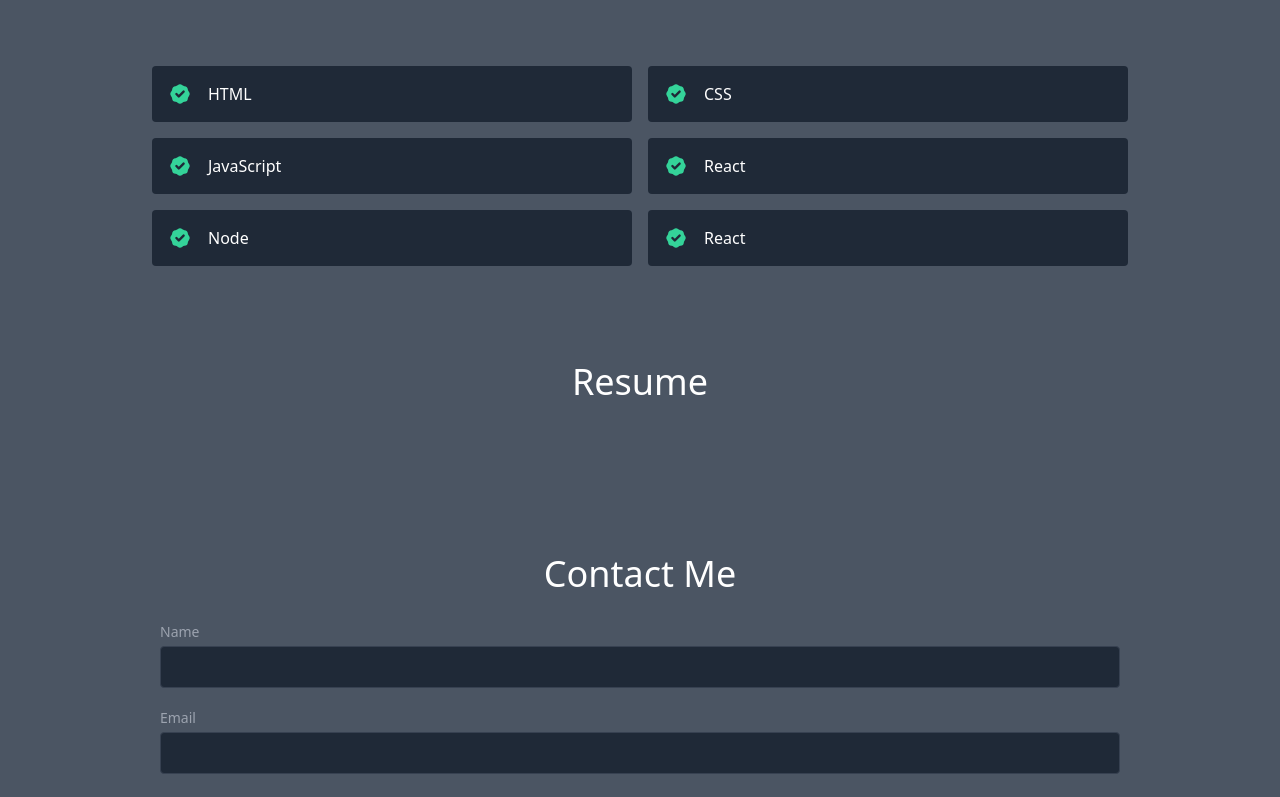
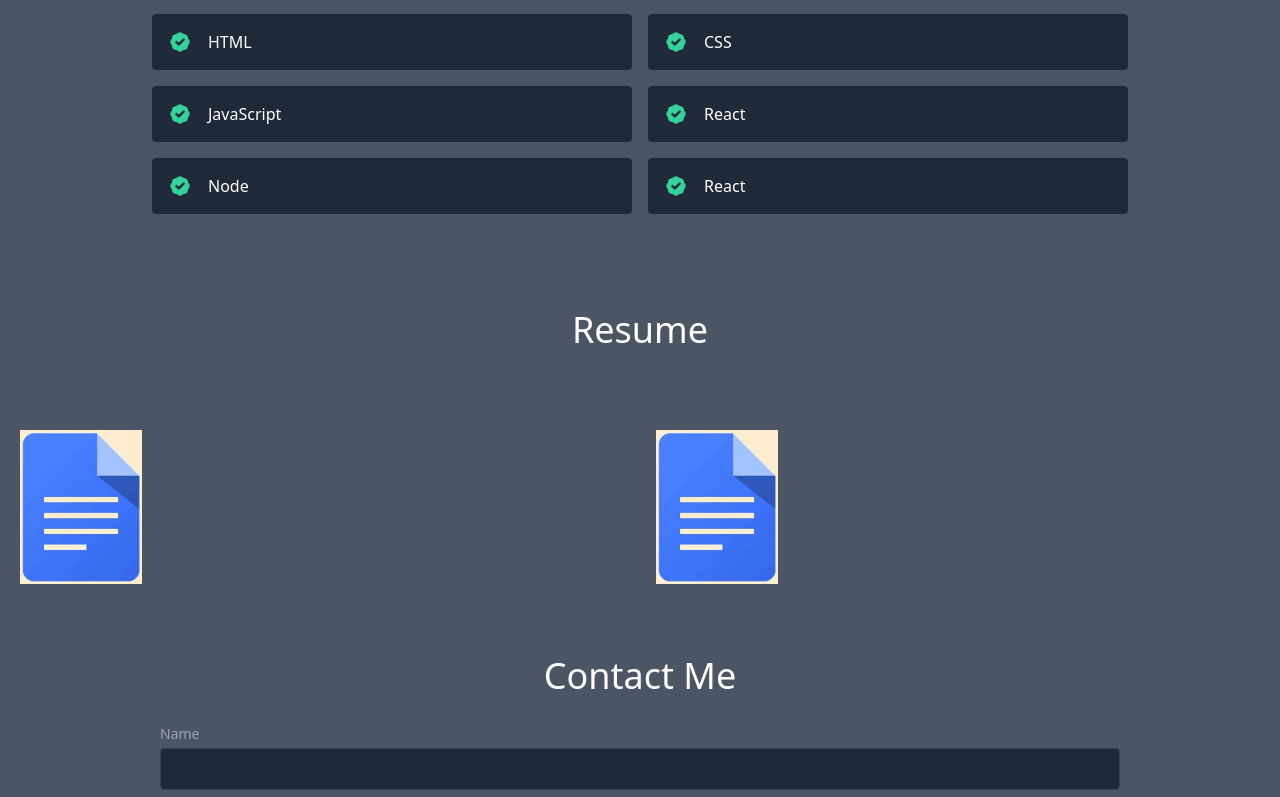
Before and after one commit to scottskinn/my-portfolio, a React (Create React App) app: page / in a window 1280 px wide. Shown: the part 1834-2631 px from the top of the page. Built offline with nearby package versions, Linux system fonts and the light colour scheme.

Commit message:
resume link added

```diff
--- a/src/components/Projects.js
+++ b/src/components/Projects.js
@@ -12,9 +12,7 @@ export default function Projects() {
             Apps I've Built
           </h1>
           <p className="lg:w-2/3 mx-auto leading-relaxed text-base">
-            Lorem ipsum, dolor sit amet consectetur adipisicing elit. Explicabo
-            facilis repellat ab cupiditate alias vero aliquid obcaecati quisquam
-            fuga dolore.
+
           </p>
         </div>
         <div className="flex flex-wrap -m-4">
@@ -22,7 +20,7 @@ export default function Projects() {
             <a
               href={project.link}
               key={project.image}
-              className="sm:w-1/2 w-100 p-4">
+              className="sm:w-1/2 w-100 p-4" target="_blank">
               <div className="flex relative">
                 <img
                   alt="gallery"
--- a/src/components/Resume.js
+++ b/src/components/Resume.js
@@ -1,4 +1,6 @@
 import React from "react";
+import { resume } from "../data";
+
 
 export default function Resume() {
     return (
@@ -9,6 +11,25 @@ export default function Resume() {
                         Resume
                     </h1>
                 </div>
+                <div className="flex flex-wrap -m-4">
+                    {resume.map((resume) => (
+                        <a href={resume.link} key={resume.image} className="sm:w-1/2 w-100 p-4" target="_blank" >
+                            <div className="flex relative">
+                                <img
+                                alt="gallery"
+                                className="absolute inset-0 w-auto h-full object-contain object-center place-content-center"
+                                src={resume.image}
+                                />
+                                <div className="px-8 py-10 relative z-10 w-full border-4 border-gray-800 bg-gray-900 opacity-0 hover:opacity-100">
+                                <h1 className="title-font text-lg font-medium text-white mb-3">
+                                    {resume.title}
+                                </h1>
+                                <p className="leading-relaxed">{resume.description}</p>
+                                </div>
+                            </div>
+                        </a>
+                    ))}
+                </div>
             </div>
         </section>
     );
--- a/src/data.js
+++ b/src/data.js
@@ -35,19 +35,19 @@ export const projects = [
 
 export const resume = [
   {
-    quote:
-      "Lorem ipsum dolor sit amet consectetur adipisicing elit. Culpa quod necessitatibus quidem impedit facilis? Distinctio laboriosam veritatis recusandae minus. Voluptatum accusantium hic laudantium soluta ea sapiente cupiditate officia maiores itaque.",
-    image: "https://randomuser.me/api/portraits/men/1.jpg",
-    name: "Jesse Hicks",
-    company: "Zoozle",
+    title: "Resume",
+    description:
+      "Google Drive link to my resume.",
+    image: "./google-docs.jpg",
+    link: "https://docs.google.com/document/d/1Qix43t7NTVFnZHdv0YAkAOoAapfIceHT7PUpqHjrSZk/edit?usp=sharing",
   },
   {
-    quote:
-      "Lorem ipsum dolor sit amet consectetur adipisicing elit. Culpa quod necessitatibus quidem impedit facilis? Distinctio laboriosam veritatis recusandae minus. Voluptatum accusantium hic laudantium soluta ea sapiente cupiditate officia maiores itaque.",
-    image: "https://randomuser.me/api/portraits/men/94.jpg",
-    name: "Ruben Alvarez",
-    company: "Dooble.io",
-  },
+    title: "Cover Letter",
+    description:
+      "Google Drive link to my cover letter.",
+    image: "./google-docs.jpg",
+    link: "",
+  }
 ];
 
 export const skills = [
```
Also changed, not shown: public/google-docs.jpg (added).
